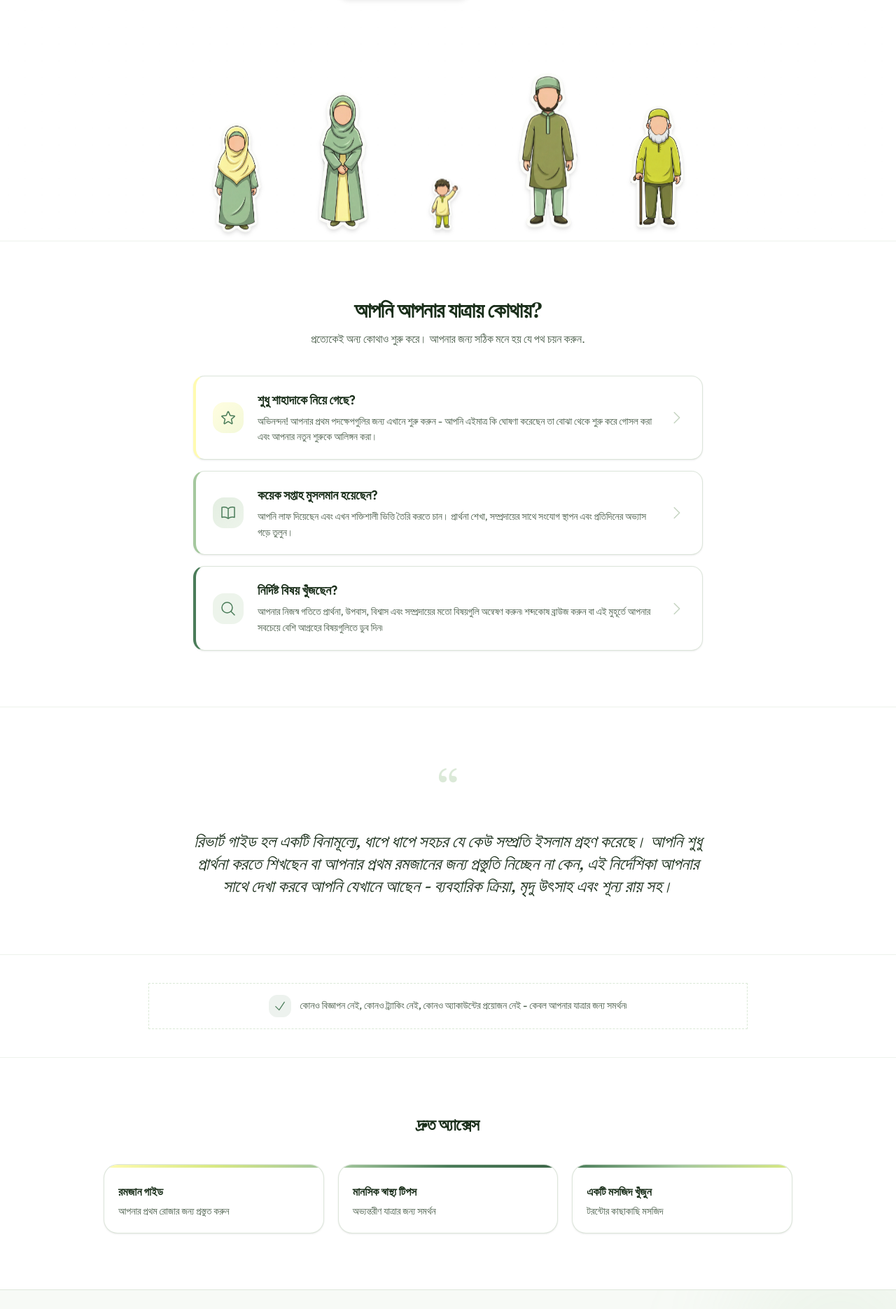
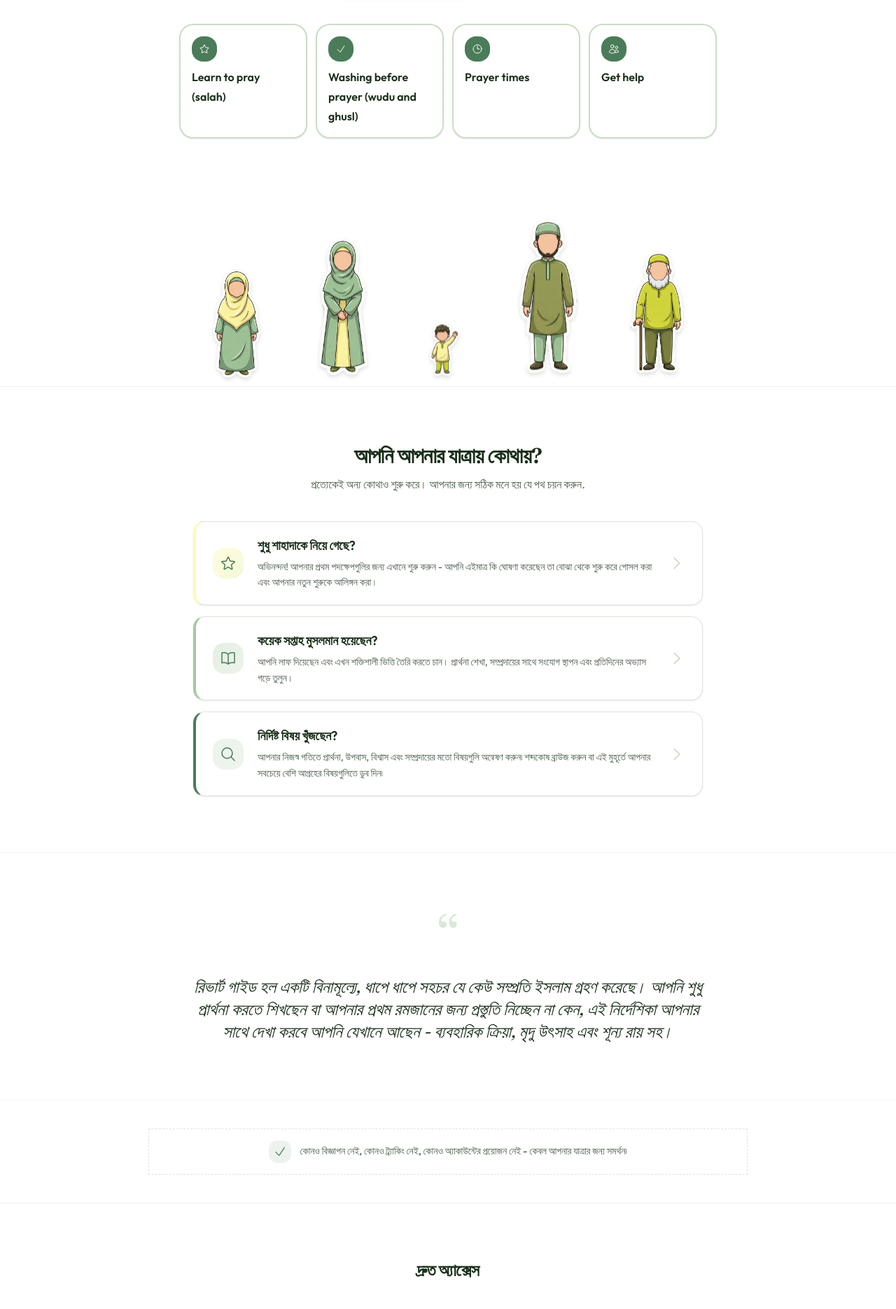
Before and after one commit to Niaz-Ul-Haque/revert-guide, a Next.js app: page /bn in a window 1280 px wide. Shown: the part 724-2595 px from the top of the page at 70% size. Built offline with nearby package versions, Linux system fonts and the light colour scheme; no server answers.

Commit message:
feat(CHG-006): put learn to pray, washing, prayer times and get help on the home first screen

```diff
--- a/app/[locale]/page.tsx
+++ b/app/[locale]/page.tsx
@@ -42,7 +42,35 @@ export default function HomePage({ params }: { params: { locale: Locale } }) {
         "border-l-4 border-l-primary bg-gradient-to-br from-surfaceElevated to-primaryGreen/20",
     },
   ];
+  const firstSteps = [
+    {
+      title: copy.firstSteps[0],
+      href: "/tools/salah-companion",
+      icon: "star" as const,
+    },
+    {
+      title: copy.firstSteps[1],
+      href: "/tools/wudu-ghusl",
+      icon: "check" as const,
+    },
+    {
+      title: copy.firstSteps[2],
+      href: "/prayer-times",
+      icon: "clock" as const,
+    },
+    { title: copy.firstSteps[3], href: "/get-help", icon: "users" as const },
+  ];
   const quickLinks = [
+    {
+      ...copy.quickLinkPillars,
+      href: "/topics/five-pillars",
+      bar: "bg-gradient-to-r from-primary via-primaryGreen to-accentYellow",
+    },
+    {
+      ...copy.quickLinkFaq,
+      href: "/faq",
+      bar: "bg-gradient-to-r from-secondaryGreen via-primaryGreen to-primary",
+    },
     {
       ...copy.quickLinks[0],
       href: "/ramadan",
@@ -68,9 +96,9 @@ export default function HomePage({ params }: { params: { locale: Locale } }) {
           aria-hidden="true"
         />
 
-        <div className="relative mx-auto max-w-4xl px-5 pb-8 pt-16 text-center md:pb-12 md:pt-24">
+        <div className="relative mx-auto max-w-4xl px-5 pb-8 pt-8 text-center md:pb-12 md:pt-24">
           <AnimateIn animation="fade-in">
-            <div className="mx-auto mb-8 flex h-40 w-40 items-center justify-center md:h-48 md:w-48">
+            <div className="mx-auto mb-4 flex h-20 w-20 items-center justify-center md:mb-8 md:h-48 md:w-48">
               <Image
                 src="/revert-guide-logo.png"
                 alt={copy.logoAlt}
@@ -83,7 +111,7 @@ export default function HomePage({ params }: { params: { locale: Locale } }) {
           </AnimateIn>
 
           <AnimateIn animation="fade-up" delay={0.05}>
-            <span className="mb-6 inline-flex items-center gap-2 rounded-full bg-primary/10 px-4 py-1.5 text-sm font-medium text-primary">
+            <span className="mb-4 inline-flex items-center gap-2 rounded-full bg-primary/10 px-4 py-1.5 text-sm font-medium text-primary md:mb-6">
               <span
                 className="h-1.5 w-1.5 animate-pulse-soft rounded-full bg-primary"
                 aria-hidden="true"
@@ -93,23 +121,23 @@ export default function HomePage({ params }: { params: { locale: Locale } }) {
           </AnimateIn>
 
           <AnimateIn animation="fade-up" delay={0.15}>
-            <h1 className="mb-5 font-display text-4xl font-semibold tracking-tight text-textPrimary md:text-5xl lg:text-6xl">
+            <h1 className="mb-4 font-display text-4xl font-semibold tracking-tight text-textPrimary md:text-5xl lg:text-6xl">
               {copy.title}{" "}
               <span className="text-gradient">{copy.titleHighlight}</span>
             </h1>
           </AnimateIn>
 
           <AnimateIn animation="fade-up" delay={0.25}>
-            <p className="mx-auto mb-10 max-w-xl text-lg leading-relaxed text-textSecondary">
+            <p className="mx-auto mb-6 max-w-xl text-lg leading-relaxed text-textSecondary md:mb-10">
               {copy.subtitle}
             </p>
           </AnimateIn>
 
           <AnimateIn animation="fade-up" delay={0.35}>
-            <div className="flex flex-col items-center justify-center gap-3 sm:flex-row">
+            <div className="flex flex-row flex-wrap items-center justify-center gap-3">
               <Button
                 href={localizeHref(locale, "/roadmap")}
-                className="px-8 py-4 text-lg"
+                className="px-6 sm:px-8 sm:py-4 sm:text-lg"
               >
                 {t("common.beginJourney")}
               </Button>
@@ -121,6 +149,31 @@ export default function HomePage({ params }: { params: { locale: Locale } }) {
                 {copy.exploreTopics}
               </Button>
             </div>
+          </AnimateIn>
+
+          <AnimateIn animation="fade-up" delay={0.4}>
+            <nav
+              aria-label={copy.firstStepsLabel}
+              className="mx-auto mt-6 max-w-3xl md:mt-10"
+            >
+              <ul className="mb-0 grid grid-cols-2 gap-3 pl-0 md:grid-cols-4">
+                {firstSteps.map((item) => (
+                  <li key={item.href}>
+                    <Link
+                      href={localizeHref(locale, item.href)}
+                      className="flex h-full min-h-[88px] flex-col items-start gap-2 rounded-2xl border-2 border-primaryGreen/60 bg-white p-4 text-left no-underline shadow-card transition-colors duration-200 hover:border-primary hover:bg-surfaceElevated focus-visible:outline-2 focus-visible:outline-offset-2 focus-visible:outline-borderStrong"
+                    >
+                      <span className="flex h-9 w-9 items-center justify-center rounded-xl bg-primary text-white">
+                        <Icon name={item.icon} size="sm" />
+                      </span>
+                      <span className="text-sm font-semibold leading-snug text-textPrimary sm:text-base">
+                        {item.title}
+                      </span>
+                    </Link>
+                  </li>
+                ))}
+              </ul>
+            </nav>
           </AnimateIn>
         </div>
 
@@ -263,7 +316,7 @@ export default function HomePage({ params }: { params: { locale: Locale } }) {
           </h2>
         </AnimateIn>
 
-        <div className="grid gap-5 sm:grid-cols-3">
+        <div className="grid gap-5 sm:grid-cols-2 lg:grid-cols-3">
           {quickLinks.map((link, index) => (
             <AnimateIn key={link.href} delay={0.1 + index * 0.1}>
               <Link
```
Also changed, not shown: locales/en/ui.json.
